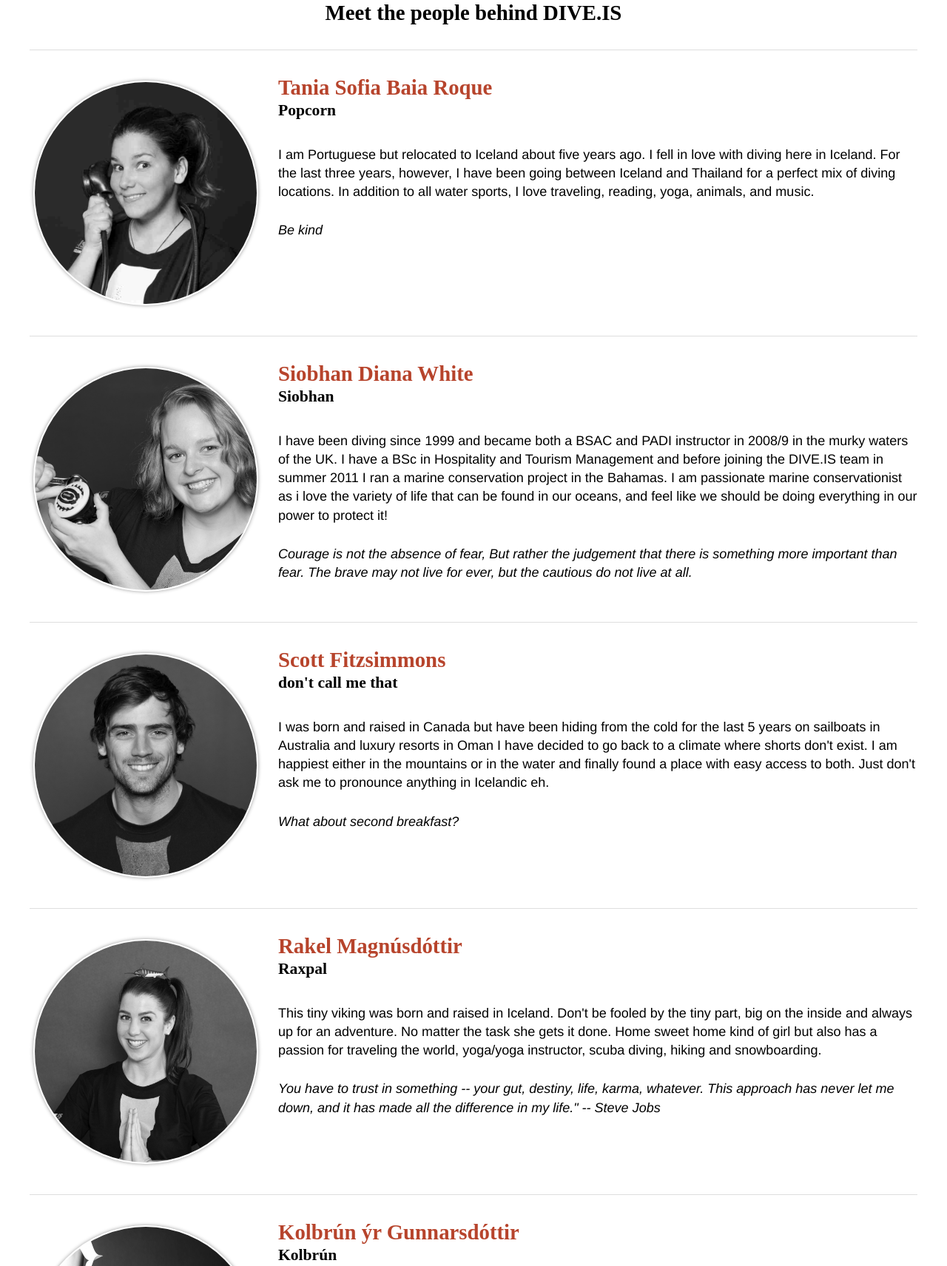
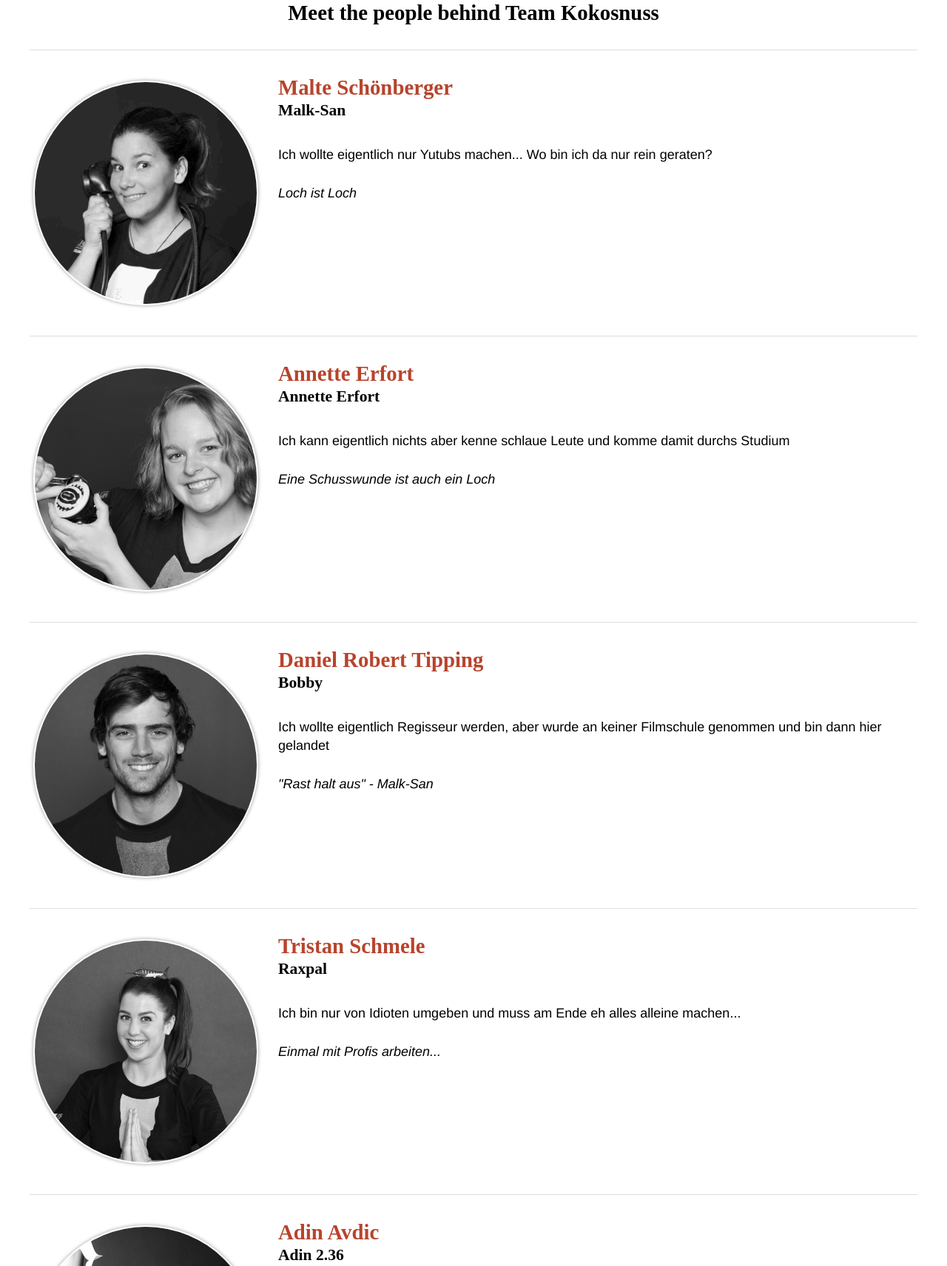
Before and after one commit to CharaSensei/wba1Kokosnuss, a plain HTML site: page Unser-Team/index.html in a window 1280 px wide. Shown: the part 312-2024 px from the top of the page at 74% size. Drawn offline with Linux system fonts and the light colour scheme.

Commit message:
Unser Team mit unseren Menschen ergänzt

```diff
--- a/Unser-Team/index.html
+++ b/Unser-Team/index.html
@@ -40,56 +40,47 @@
         <section class = "section">
             <header class = "section__header">
                 <h2 class = "title">Our People</h2>
-                <h3 class = "subtitle">Meet the people behind DIVE.IS</h3>
+                <h3 class = "subtitle">Meet the people behind Team Kokosnuss</h3>
             </header>
 
             <div class = "staff__member">
                 <figure class = "member__avatar">
                     <img src="images/tania.jpg" title="Tania Sofia Baia Roque " alt="Tania Sofia Baia Roque ">
                 </figure>
-                <h3 class = "title">Tania Sofia Baia Roque</h3>
-                <h4 class = "subtitle">Popcorn</h4>
-                <p>I am Portuguese but relocated to Iceland about five years ago. I fell in love with diving here in Iceland. For the last three years, however, I have been going between Iceland and Thailand for a perfect mix of diving locations. In addition
-                    to all water sports, I love traveling, reading, yoga, animals, and music.</p>
-                <cite>Be kind</cite>
+                <h3 class = "title">Malte Schönberger</h3>
+                <h4 class = "subtitle">Malk-San</h4>
+                <p>Ich wollte eigentlich nur Yutubs machen... Wo bin ich da nur rein geraten?</p>
+                <cite>Loch ist Loch</cite>
             </div>
 
             <div class = "staff__member">
                 <figure class = "member__avatar">
                     <img src="images/siobhan-1024x1024.jpg" title="Siobhan " alt="Siobhan ">
                 </figure>
-                <h3 class ="title">Siobhan Diana White</h3>
-                <h4 class = "subtitle">Siobhan</h4>
-                <p>I have been diving since 1999 and became both a BSAC and PADI instructor in 2008/9 in the murky waters of the UK. I have a BSc in Hospitality and Tourism Management and before joining the DIVE.IS team in summer 2011 I ran a marine conservation
-                    project in the Bahamas. I am passionate marine conservationist as i love the variety of life that can be found in our oceans, and feel like we should be doing everything in our power to protect it!
-                </p>
-                <cite>
-                    Courage is not the absence of fear, But rather the judgement that there is something more important than fear. The brave may not live for ever, but the cautious do not live at all.
-                </cite>
+                <h3 class ="title">Annette Erfort</h3>
+                <h4 class = "subtitle">Annette Erfort</h4>
+                <p>Ich kann eigentlich nichts aber kenne schlaue Leute und komme damit durchs Studium</p>
+                <cite>Eine Schusswunde ist auch ein Loch</cite>
             </div>
 
             <div class = "staff__member">
                 <figure class = "member__avatar">
                     <img src="images/scott_fitzsimmons.jpg " title="Scott Fitzsimmons " alt="Scott Fitzsimmons ">
                 </figure>
-                <h3 class ="title">Scott Fitzsimmons</h3>
-                <h4 class = "subtitle">don't call me that</h4>
-                <p>I was born and raised in Canada but have been hiding from the cold for the last 5 years on sailboats in Australia and luxury resorts in Oman I have decided to go back to a climate where shorts don't exist. I am happiest either in the mountains
-                    or in the water and finally found a place with easy access to both. Just don't ask me to pronounce anything in Icelandic eh.
-                </p>
-                <cite>What about second breakfast?</cite>
+                <h3 class ="title">Daniel Robert Tipping</h3>
+                <h4 class = "subtitle">Bobby</h4>
+                <p>Ich wollte eigentlich Regisseur werden, aber wurde an keiner Filmschule genommen und bin dann hier gelandet</p>
+                <cite>"Rast halt aus" - Malk-San</cite>
             </div>
 
             <div class = "staff__member">
                 <figure class = "member__avatar">
                     <img src="images/rakel-1024x1024.jpg " title="Rakel Magnúsdóttir " alt="Rakel Magnúsdóttir ">
                 </figure>
-                <h3 class = "title">Rakel Magnúsdóttir</h3>
+                <h3 class = "title">Tristan Schmele</h3>
                 <h4 class = "subtitle">Raxpal</h4>
-                <p>This tiny viking was born and raised in Iceland. Don't be fooled by the tiny part, big on the inside and always up for an adventure. No matter the task she gets it done. Home sweet home kind of girl but also has a passion for traveling
-                    the world, yoga/yoga instructor, scuba diving, hiking and snowboarding.
-                </p>
-                <cite>You have to trust in something -- your gut, destiny, life, karma, whatever. This approach has never let me down, and it has made all the difference in my life." -- Steve Jobs</cite>
+                <p>Ich bin nur von Idioten umgeben und muss am Ende eh alles alleine machen...</p>
+                <cite>Einmal mit Profis arbeiten...</cite>
             </div>
 
             <div class = "staff__member">
@@ -97,9 +88,9 @@
                     <img src="images/untitled-38-2-2.jpg" title="Kolbrún ýr Gunnarsdóttir" alt="Kolbrún ýr
                 Gunnarsdóttir">
                 </figure>
-                <h3 class = "title">Kolbrún ýr Gunnarsdóttir</h3>
-                <h4 class = "subtitle">Kolbrún</h4>
-                <cite>You make your own happiness!</cite>
+                <h3 class = "title">Adin Avdic</h3>
+                <h4 class = "subtitle">Adin 2.36</h4>
+                <p>Ich komme ab mitte nächster Woche wieder...</p>
             </div>
         </section>
 
```
